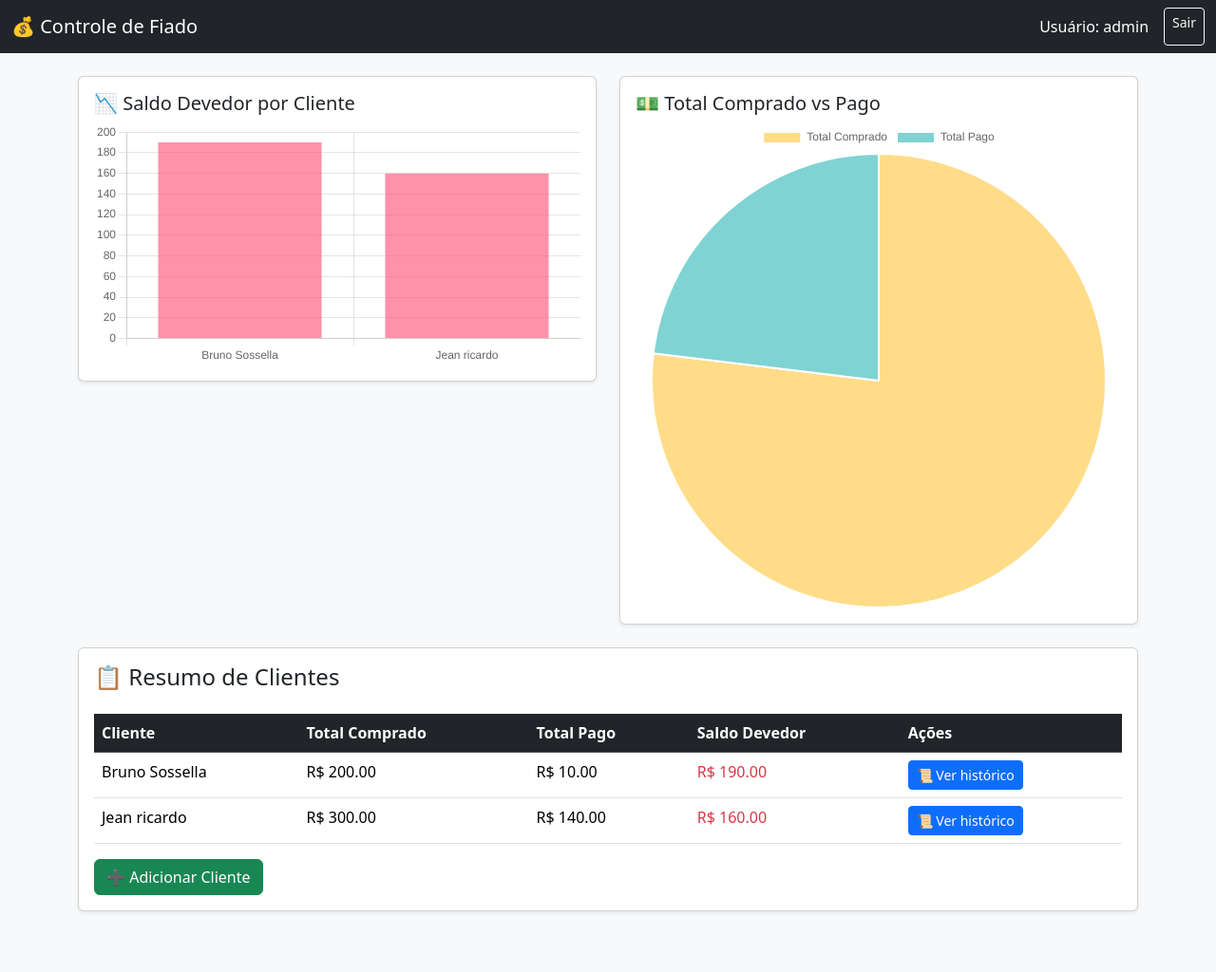
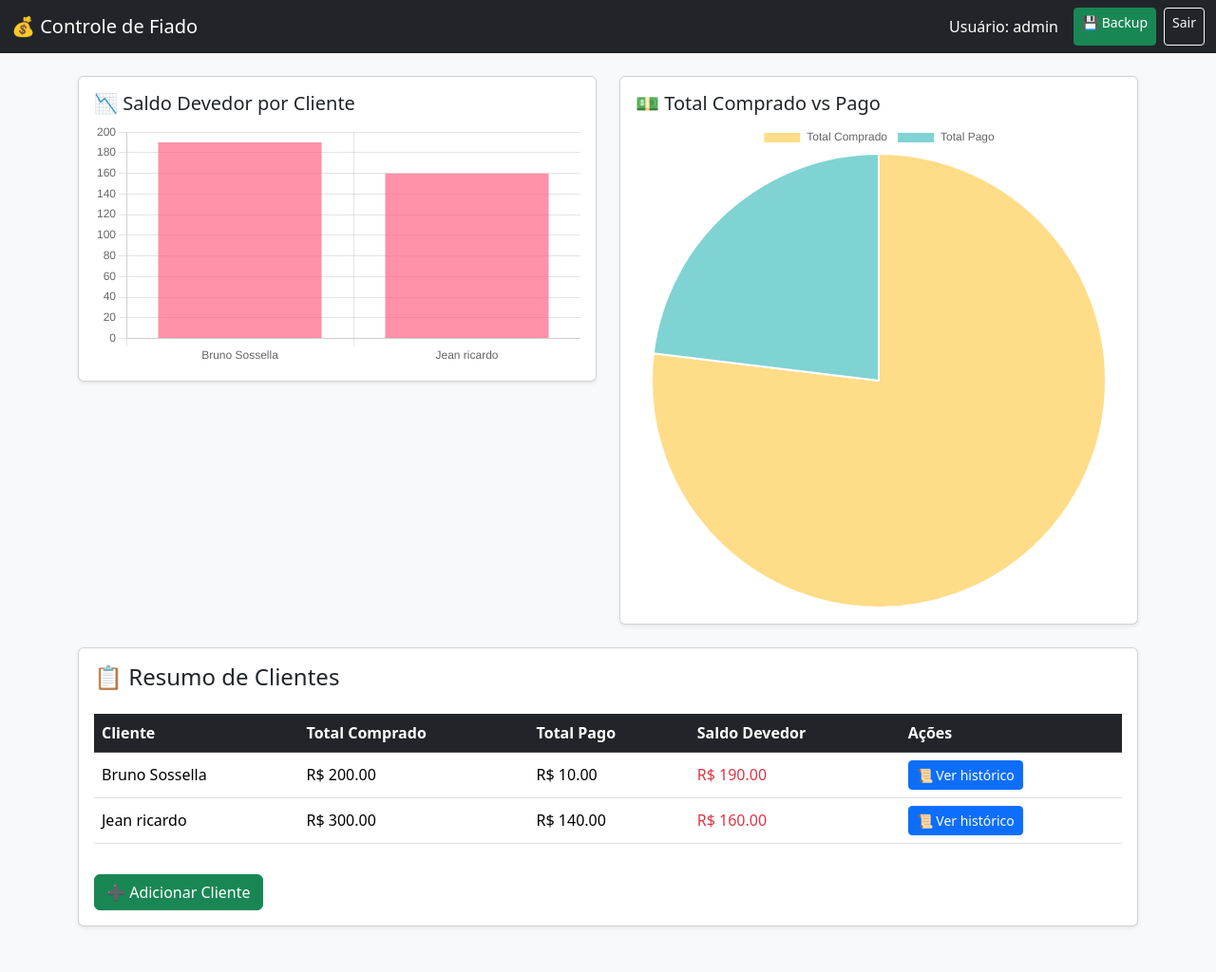
Before and after one commit to Sossella05/controle_fiado, a Flask app: page / in a window 1280 px wide. Shown: the whole page at 95% size. Run offline with Flask 3, Linux system fonts and the light colour scheme; the first user in the database is signed in; data comes from the database, SQL or seed files in the repository.

Commit message:
adicionado botão de backup no painel

```diff
--- a/templates/index.html
+++ b/templates/index.html
@@ -8,17 +8,21 @@
 </head>
 <body class="bg-light">
 
+  <!-- NAVBAR -->
   <nav class="navbar navbar-expand-lg navbar-dark bg-dark mb-4">
     <div class="container-fluid">
       <a class="navbar-brand" href="/">💰 Controle de Fiado</a>
       <div class="d-flex">
         <span class="navbar-text text-white me-3">Usuário: {{ usuario }}</span>
+        <a href="/backup" class="btn btn-success btn-sm me-2">💾 Backup</a>
         <a href="/logout" class="btn btn-outline-light btn-sm">Sair</a>
       </div>
     </div>
   </nav>
 
   <div class="container">
+
+    <!-- GRÁFICOS -->
     <div class="row">
       <div class="col-md-6">
         <div class="card shadow-sm mb-4">
@@ -39,11 +43,12 @@
       </div>
     </div>
 
+    <!-- TABELA DE CLIENTES -->
     <div class="card shadow-sm mb-5">
       <div class="card-body">
         <h4 class="card-title mb-4">📋 Resumo de Clientes</h4>
 
-      <table class="table table-hover">
+        <table class="table table-hover align-middle">
           <thead class="table-dark">
             <tr>
               <th>Cliente</th>
@@ -62,17 +67,20 @@
               <td class="{{ 'text-danger' if saldo > 0 else 'text-success' }}">
                 R$ {{ "%.2f"|format(saldo) }}
               </td>
-            <td><a href="/cliente/{{ id }}" class="btn btn-sm btn-primary">📜 Ver histórico</a></td>
+              <td>
+                <a href="/cliente/{{ id }}" class="btn btn-sm btn-primary">📜 Ver histórico</a>
+              </td>
             </tr>
             {% endfor %}
           </tbody>
         </table>
 
-      <a href="/cliente" class="btn btn-success">➕ Adicionar Cliente</a>
+        <a href="/cliente" class="btn btn-success mt-3">➕ Adicionar Cliente</a>
       </div>
     </div>
   </div>
 
+  <!-- CHART.JS -->
   <script>
     // --- Dados vindos do Flask ---
     const nomes = {{ nomes | tojson }};
```
Lines whose indentation alone changed are shown as unchanged.
